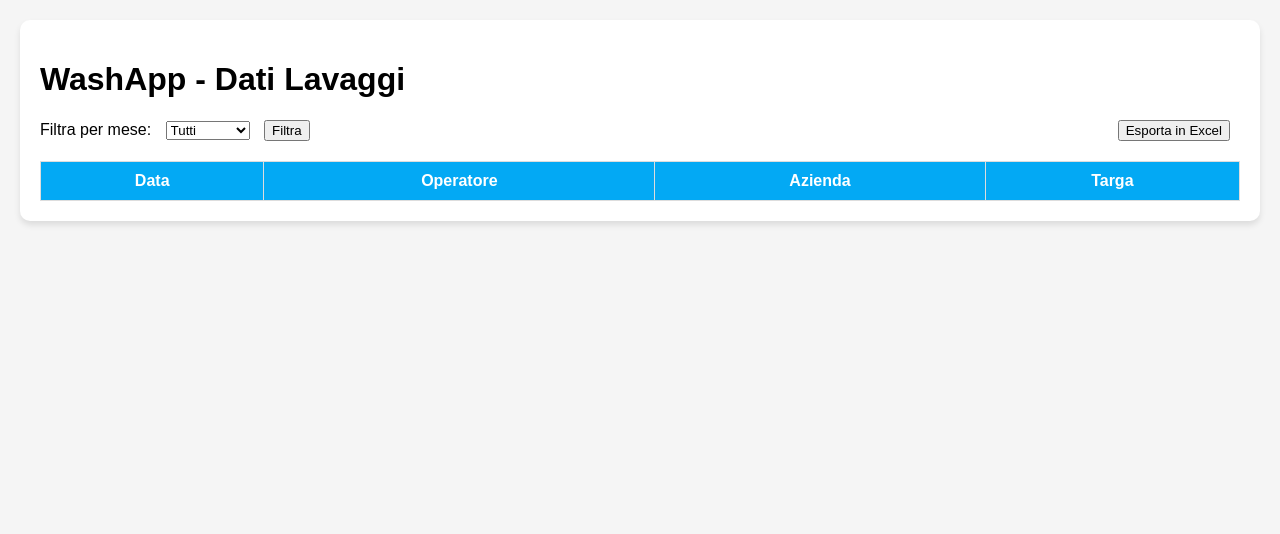
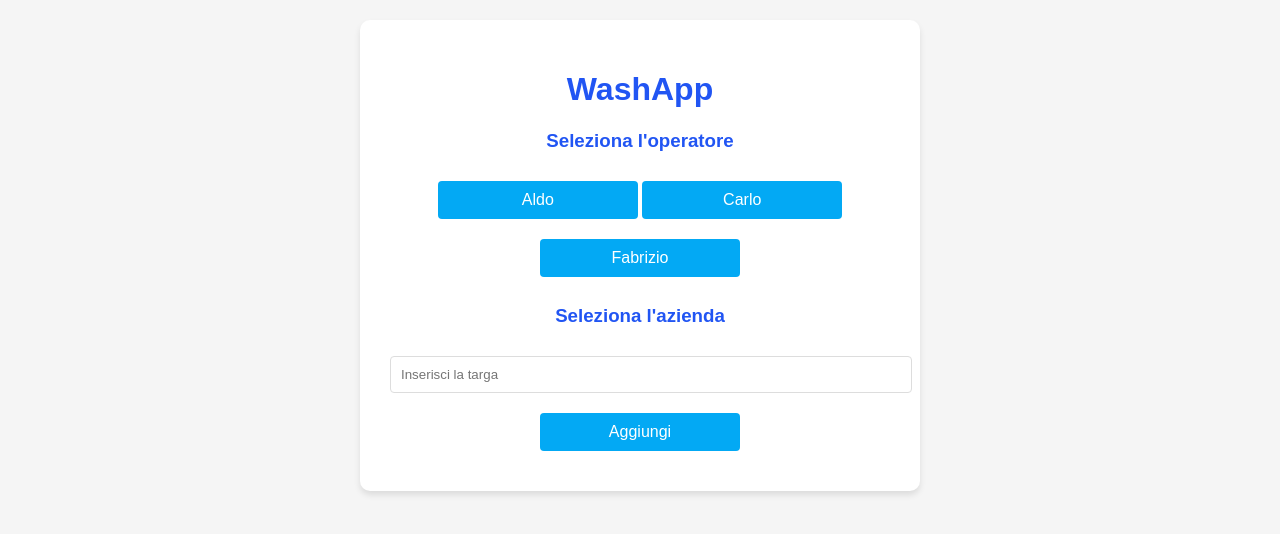
Before and after one commit to cocio10/WashApp, a plain HTML site: page index.html in a window 1280 px wide. Drawn offline with Linux system fonts and the light colour scheme; no server answers.

Commit message:
Update index.html

```diff
--- a/index.html
+++ b/index.html
@@ -3,139 +3,206 @@
 <head>
     <meta charset="UTF-8">
     <meta name="viewport" content="width=device-width, initial-scale=1.0">
-    <title>WashApp - Visualizza Dati</title>
+    <title>WashApp</title>
     <style>
         body {
             font-family: Arial, sans-serif;
-            margin: 20px;
-            background-color: #f5f5f5;
+            padding: 20px;
+            display: flex;
+            justify-content: center;
+            align-items: baseline;
+            height: 100vh;
+            background-color: #F5F5F5; /* Colore di sfondo */
+            margin: 0;
+		overflow: hidden;
         }
         .container {
-            background-color: #ffffff;
-            padding: 20px;
+            background-color: #FFFFFF;
+            padding: 30px;
             border-radius: 10px;
             box-shadow: 0 4px 6px rgba(0, 0, 0, 0.1);
-        }
-        table {
             width: 100%;
-            border-collapse: collapse;
-            margin-top: 20px;
-        }
-        table th, table td {
-            border: 1px solid #ddd;
-            padding: 10px;
+            max-width: 500px;
             text-align: center;
         }
-        table th {
-            background-color: #03A9F4;
-            color: #ffffff;
+	    img {
+   	 filter: drop-shadow(0px 10px 15px rgba(0, 0, 0, 1));
+	}
+        button {
+            width: 100%;
+            max-width: 200px;
+            margin: 10px auto;
+            padding: 10px;
+            font-size: 16px;
+            background-color: #03A9F4; /* Colore ciano per i bottoni non selezionati */
+            color: #FFFFFF;
+            border: none;
+            border-radius: 4px;
+            cursor: pointer;
         }
-        .controls {
-            display: flex;
-            align-items: center;
-            justify-content: space-between;
-            margin-bottom: 10px;
+        button:hover {
+            background-color: #0288D1; /* Colore hover per i bottoni non selezionati */
         }
-        .controls label, .controls select, .controls button {
-            margin-right: 10px;
+        button.selected-operator {
+            background-color: #2155f3; /* Colore blu per l'operatore selezionato */
+        }
+        button.unselected-operator {
+            background-color: #03A9F4; /* Colore ciano per gli operatori non selezionati */
+        }
+        .azienda-logo {
+            width: 50px;
+            margin: 5px;
+            cursor: pointer;
+        }
+        .azienda-logo.selected {
+            background-color: #2155f3; /* Colore blu per i loghi cliccati */
+        }
+        input[type="radio"] {
+            display: none;
+        }
+        label {
+            cursor: pointer;
+			display: inline-block;
+        }
+        label.selected {
+            background-color: #2155f3; /* Colore blu per il logo selezionato */
+        }
+        input[type="text"] {
+            padding: 10px;
+            margin: 10px 0;
+            width: 100%;
+            border-radius: 4px;
+            border: 1px solid #DDD;
+        }
+        h1, h3 {
+            color: #2155f3; /* Colore del testo */
         }
     </style>
+    <!-- Firebase v9 (moduli) -->
+    <script type="module">
+        import { initializeApp } from "https://www.gstatic.com/firebasejs/9.22.1/firebase-app.js";
+        import { getDatabase, ref, push } from "https://www.gstatic.com/firebasejs/9.22.1/firebase-database.js";
+
+        // Configurazione Firebase (sostituisci con i tuoi dati)
+        const firebaseConfig = {
+            apiKey: "AIzaSyDqZqktT_B8DduRalNBAPRq7oVfF9q6WEw",
+            authDomain: "washapp-e88c6.firebaseapp.com",
+            databaseURL: "https://washapp-e88c6-default-rtdb.europe-west1.firebasedatabase.app",
+            projectId: "washapp-e88c6",
+            storageBucket: "washapp-e88c6.firebasestorage.app",
+            messagingSenderId: "10922677088",
+            appId: "1:10922677088:web:e09fc2783d3a0cde2b4405",
+            measurementId: "G-2F1WQFWSVY"
+        };
+
+        // Inizializza Firebase
+        const app = initializeApp(firebaseConfig);
+        const database = getDatabase(app);
+
+        // Funzione per aggiungere il lavaggio al database
+        window.aggiungiLavaggio = function() {
+            const operatore = document.getElementById('operatore-selezionato').value;
+            const azienda = document.querySelector('input[name="azienda"]:checked')?.value;
+            const targa = document.getElementById('targa').value;
+
+            // Verifica che la targa sia nel formato corretto (esempio: ABC1234)
+            const targaRegex = /^[A-Za-z]{2}\d{3}[A-Za-z]{2}$/;
+            if (!targaRegex.test(targa)) {
+                alert('La targa deve essere nel formato corretto (es. AA000AA).');
+                return;
+            }
+
+            if (operatore && azienda && targa) {
+                const nuovoLavaggio = {
+                    date: new Date().toISOString(),
+                    operator: operatore,
+                    company: azienda,
+                    licensePlate: targa
+                };
+
+                // Aggiungi il nuovo lavaggio nel database Firebase
+                const dbRef = ref(database, 'lavaggi');
+                push(dbRef, nuovoLavaggio)
+                    .then(() => {
+                        alert('Dati aggiunti con successo!');
+                        document.getElementById('targa').value = '';  // Pulisci la targa
+                        document.getElementById('azienda-selection').style.display = 'none';  // Nascondi la sezione
+                    })
+                    .catch((error) => {
+                        console.error('Errore nell\'aggiungere i dati:', error);
+                    });
+            } else {
+                alert('Tutti i campi devono essere compilati.');
+            }
+        };
+    </script>
 </head>
 <body>
     <div class="container">
-        <h1>WashApp - Dati Lavaggi</h1>
-        <div class="controls">
-            <div>
-                <label for="mese">Filtra per mese:</label>
-                <select id="mese">
-                    <option value="">Tutti</option>
-                    <option value="01">Gennaio</option>
-                    <option value="02">Febbraio</option>
-                    <option value="03">Marzo</option>
-                    <option value="04">Aprile</option>
-                    <option value="05">Maggio</option>
-                    <option value="06">Giugno</option>
-                    <option value="07">Luglio</option>
-                    <option value="08">Agosto</option>
-                    <option value="09">Settembre</option>
-                    <option value="10">Ottobre</option>
-                    <option value="11">Novembre</option>
-                    <option value="12">Dicembre</option>
-                </select>
-                <button onclick="filtraPerMese()">Filtra</button>
-            </div>
-            <button onclick="esportaExcel()">Esporta in Excel</button>
+        <h1>WashApp</h1>
+
+        <h3>Seleziona l'operatore</h3>
+        <button id="aldo" class="unselected-operator" onclick="mostraLoghi('Aldo')">Aldo</button>
+        <button id="carlo" class="unselected-operator" onclick="mostraLoghi('Carlo')">Carlo</button>
+        <button id="fabrizio" class="unselected-operator" onclick="mostraLoghi('Fabrizio')">Fabrizio</button>
+
+        <h3>Seleziona l'azienda</h3>
+        <div id="azienda-selection" style="display:none;">
+            <input type="radio" name="azienda" value="Azienda1" id="azienda1" onclick="selezionaAzienda('Azienda1')">
+            <label for="azienda1"><img src="logo1.png" class="azienda-logo"></label>
+
+            <input type="radio" name="azienda" value="Azienda2" id="azienda2" onclick="selezionaAzienda('Azienda2')">
+            <label for="azienda2"><img src="logo2.png" class="azienda-logo"></label>
+
+            <input type="radio" name="azienda" value="Azienda3" id="azienda3" onclick="selezionaAzienda('Azienda3')">
+            <label for="azienda3"><img src="logo1.png" class="azienda-logo"></label>
+
+            <input type="radio" name="azienda" value="Azienda4" id="azienda4" onclick="selezionaAzienda('Azienda4')">
+            <label for="azienda4"><img src="logo1.png" class="azienda-logo"></label>
+
+            <input type="radio" name="azienda" value="Azienda5" id="azienda5" onclick="selezionaAzienda('Azienda5')">
+            <label for="azienda5"><img src="logo1.png" class="azienda-logo"></label>
         </div>
-        <table>
-            <thead>
-                <tr>
-                    <th>Data</th>
-                    <th>Operatore</th>
-                    <th>Azienda</th>
-                    <th>Targa</th>
-                </tr>
-            </thead>
-            <tbody id="table-body">
-                <!-- Dati popolati dinamicamente -->
-            </tbody>
-        </table>
+        <input type="text" id="targa" placeholder="Inserisci la targa">
+        <button onclick="aggiungiLavaggio()">Aggiungi</button>
+
+        <input type="hidden" id="operatore-selezionato">
     </div>
 
-    <!-- Importa XLSX.js per esportare in Excel -->
-    <script src="https://cdn.sheetjs.com/xlsx-0.20.3/package/dist/xlsx.full.min.js"></script>
     <script>
-        let lavaggi = []; // Array globale per i dati
+        // Funzione per mostrare i loghi delle aziende e memorizzare l'operatore selezionato
+        function mostraLoghi(operatore) {
+            document.getElementById('operatore-selezionato').value = operatore;
+            document.getElementById('azienda-selection').style.display = 'block';
 
-        // Carica i dati dal file JSON
-        function caricaDati() {
-            fetch('/dati.json')
-                .then(response => response.json())
-                .then(data => {
-                    lavaggi = data; // Salva i dati in un array globale
-                    aggiornaTabella(lavaggi); // Popola la tabella inizialmente
-                })
-                .catch(error => {
-                    console.error('Errore nel caricamento dei dati:', error);
-                });
+            // Rimuovi il colore di selezione da tutti gli operatori
+            const buttons = document.querySelectorAll('button');
+            buttons.forEach(button => {
+                button.classList.remove('selected-operator');
+                button.classList.add('unselected-operator');
+            });
+
+            // Aggiungi il colore di selezione all'operatore cliccato
+            const selectedButton = document.querySelector(`#${operatore.toLowerCase()}`);
+            selectedButton.classList.remove('unselected-operator');
+            selectedButton.classList.add('selected-operator');
         }
 
-        // Aggiorna la tabella con i dati forniti
-        function aggiornaTabella(dati) {
-            const tableBody = document.getElementById('table-body');
-            tableBody.innerHTML = ''; // Svuota la tabella
-            dati.forEach(lavaggio => {
-                const row = document.createElement('tr');
-                row.innerHTML = `
-                    <td>${new Date(lavaggio.date).toLocaleDateString()}</td>
-                    <td>${lavaggio.operator}</td>
-                    <td>${lavaggio.company}</td>
-                    <td>${lavaggio.licensePlate}</td>
-                `;
-                tableBody.appendChild(row);
+        function selezionaAzienda(azienda) {
+            // Seleziona l'input radio dell'azienda cliccata
+            const radioButton = document.querySelector(`input[value="${azienda}"]`);
+            radioButton.checked = true;
+
+            // Rimuovi la selezione da tutti i loghi
+            const labels = document.querySelectorAll('label');
+            labels.forEach(label => {
+                label.classList.remove('selected');
             });
+
+            // Aggiungi la classe per cambiare il colore dello sfondo al label selezionato
+            const selectedLabel = document.querySelector(`label[for="azienda${azienda.charAt(azienda.length - 1)}"]`);
+            selectedLabel.classList.add('selected');
         }
-
-        // Filtra i dati per mese selezionato
-        function filtraPerMese() {
-            const meseSelezionato = document.getElementById('mese').value;
-            const datiFiltrati = lavaggi.filter(lavaggio => {
-                if (!meseSelezionato) return true; // Nessun filtro applicato
-                const meseLavaggio = new Date(lavaggio.date).toISOString().slice(5, 7); // Estrai il mese
-                return meseLavaggio === meseSelezionato;
-            });
-            aggiornaTabella(datiFiltrati); // Mostra i dati filtrati
-        }
-
-        // Esporta i dati in formato Excel
-        function esportaExcel() {
-            const ws = XLSX.utils.json_to_sheet(lavaggi); // Converte i dati in un foglio
-            const wb = XLSX.utils.book_new(); // Crea un nuovo file
-            XLSX.utils.book_append_sheet(wb, ws, 'Lavaggi'); // Aggiungi il foglio al file
-            XLSX.writeFile(wb, 'lavaggi.xlsx'); // Salva il file
-        }
-
-        // Carica i dati inizialmente
-        caricaDati();
     </script>
 </body>
 </html>
```
